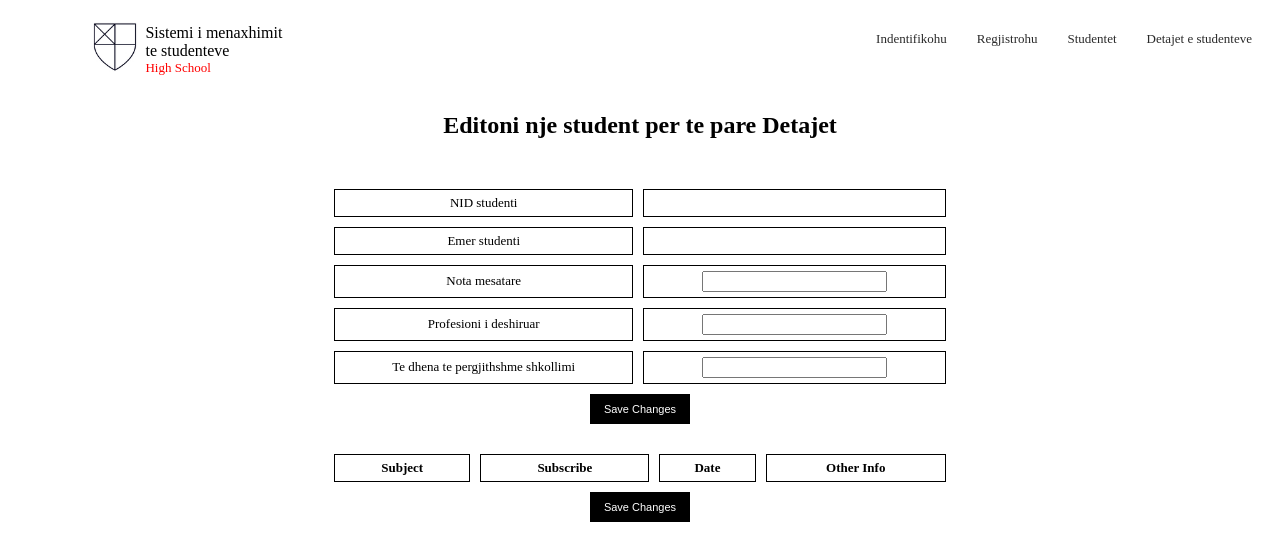
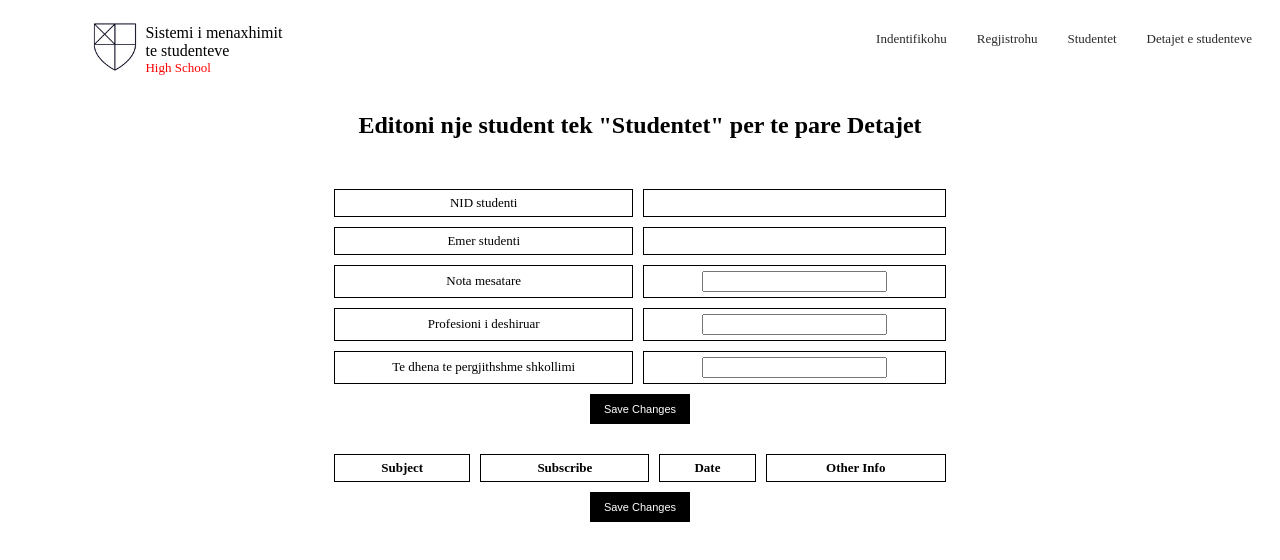
Before and after one commit to Erson-Lala/Test, a React (Create React App) app: page /students/1 in a window 1280 px wide. Shown: the top 560 px of the page. Built offline with nearby package versions, Linux system fonts and the light colour scheme.

Commit message:
SeventhCommit

```diff
--- a/src/Components/StudentDetails.js
+++ b/src/Components/StudentDetails.js
@@ -30,7 +30,7 @@ const StudentDetails = () => {
 
   return (
     <div className='container'>
-      <h2>Editoni nje student per te pare Detajet</h2>
+      <h2>Editoni nje student tek "Studentet" per te pare Detajet</h2>
       <table>
         <tr>
           <td>NID studenti</td>
```
